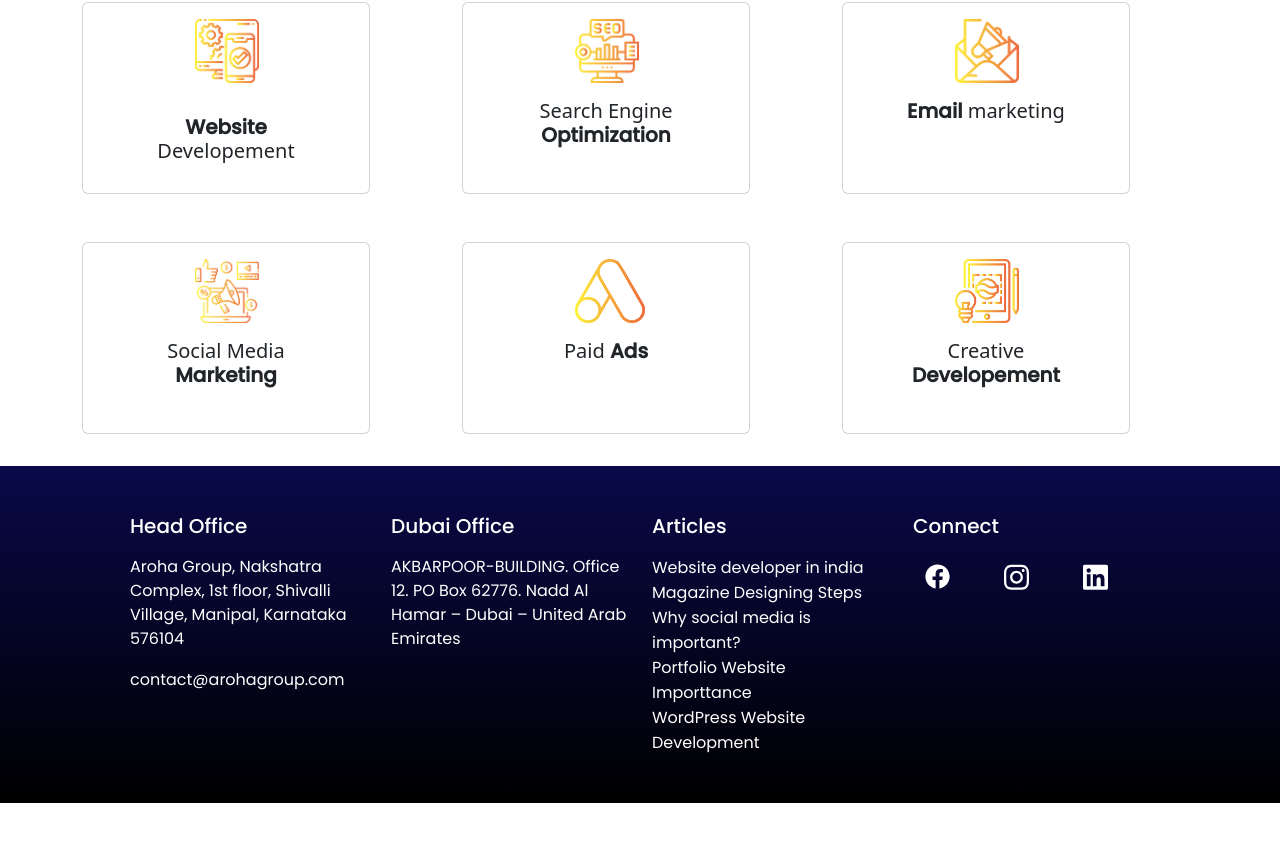
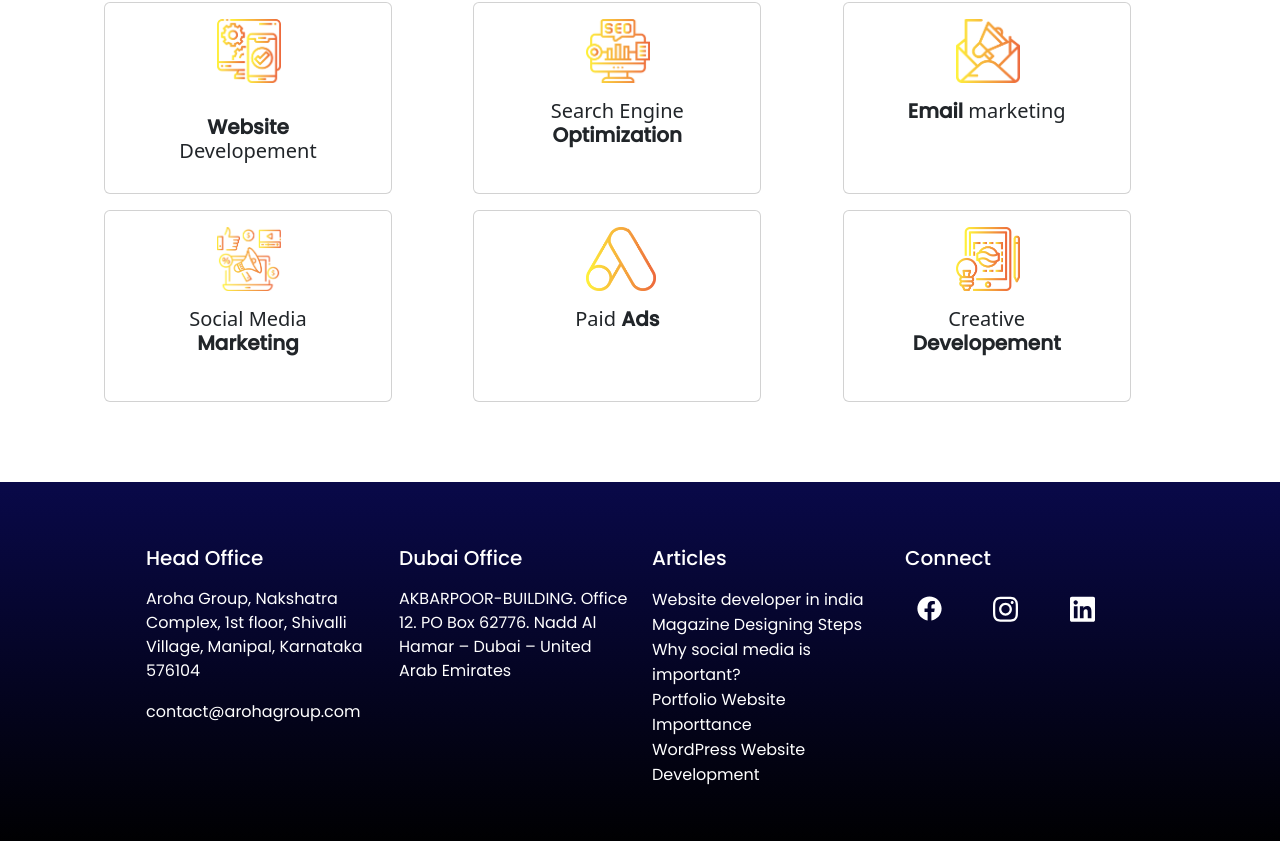
Before and after one commit to zeeyan23/Arohawebsite, a React (Create React App) app: page /#/ in a window 1280 px wide. Shown: the part 1115-1956 px from the top of the page. Before the commit the page ends 1918 px from the top, so only its background shows below. Built offline with nearby package versions, Linux system fonts and the light colour scheme.

Commit message:
updated code

```diff
--- a/src/components/Footer/Footer.js
+++ b/src/components/Footer/Footer.js
@@ -3,7 +3,7 @@ import classes from '../Footer/footer.module.css'
 function Footer(){
     return(
         <Container className={classes.footerContainer}>
-            <Row className="p-5">
+            <Row className={classes.footerContainerRow}>
                 <Col className={classes.colStyle}>
                 <Container>
                     <Col>
@@ -26,7 +26,7 @@ function Footer(){
                     <Container className={classes.cont}>
                         <Col className="tabletColo">
                             <Row className={classes.articleStyle}><h5 className={classes.textHeadingStyle}>Articles</h5></Row>
-                            <Row className="mt-3"><a className={classes.mailTextColor}  href="https://arohagroup.com/tips-to-make-a-high-quality-website-development/" target='_blank'>Website developer in india</a></Row>
+                            <Row className="mt-3"><a className={classes.mailTextColor} id='link1'  href="https://arohagroup.com/tips-to-make-a-high-quality-website-development/" target='_blank'>Website developer in india</a></Row>
                             <Row><a className={classes.mailTextColor} href="https://arohagroup.com/graphic-design-in-udupi-manipal/" target='_blank'>Magazine Designing Steps</a></Row>
                             <Row className={classes.links}><a className={classes.mailTextColor} href="https://arohagroup.com/why-social-media-is-important-to-your-business/" target='_blank'>Why social media is important?</a></Row>
                             <Row className={classes.links}><a className={classes.mailTextColor} href="https://arohagroup.com/portfolio-website-developers-in-udupi-mangalore/" target='_blank'>Portfolio Website Importtance</a></Row>
--- a/src/components/Footer/footer.module.css
+++ b/src/components/Footer/footer.module.css
@@ -34,6 +34,9 @@
   padding-bottom: 1em;
 } */
 
+.footerContainerRow{
+  padding: 3rem;
+}
 .contactStyle{
   display: contents;
 }
@@ -76,6 +79,16 @@
     .links{
       text-align: initial;
     }
+    .footerContainerRow{
+      padding: 4rem;
+    }
+    #link1{
+      text-align: initial;
+    }
+    .colStyleArticle{
+      text-align: initial;
+    }
+
     /* .colStyle{
       display: none;
     } */
--- a/src/components/Form/Form.module.css
+++ b/src/components/Form/Form.module.css
@@ -71,11 +71,3 @@ margin-right: 90%;
       margin-top: 1em;
     }
   }
-
-  @media only screen and (max-width: 768px) {
-
-
-    .Form{
-      width: inherit;
-    }
-  }
--- a/src/components/Navbar/header.module.css
+++ b/src/components/Navbar/header.module.css
@@ -82,8 +82,8 @@
   @media only screen and (max-width: 600px) {
     .nav{
         position: fixed;
-       top: 2%;
-       margin-left: 4%;
+       top: 6%;
+       margin-left: 6%;
        width: 80%;
        box-shadow: 0 4px 8px 0 rgba(0, 0, 0, 0.2), 0 6px 20px 0 rgba(0, 0, 0, 0.19);
        border-radius: 13px;
@@ -91,3 +91,17 @@
 
     }
   }
+
+
+  @media only screen and (max-width: 768px) {
+    .nav{
+        position: fixed;
+       top: 9%;
+       margin-left: 6%;
+       width: 80%;
+       box-shadow: 0 4px 8px 0 rgba(0, 0, 0, 0.2), 0 6px 20px 0 rgba(0, 0, 0, 0.19);
+       border-radius: 13px;
+       padding: 13px;
+
+    }
+  }
--- a/src/components/OurServices/OurServices.js
+++ b/src/components/OurServices/OurServices.js
@@ -9,13 +9,13 @@ import Ads from '../../assets/ads.png'
 
 function OurServices() {
   return (
-    <Container id="services">
+    <Container className={classes.Container} id="services">
       <Row>
         <Col className="mt-5">
           <h2 className={classes.boldText}>Our Services</h2>
         </Col>
       </Row>
-      <Row className="mt-5">
+      <Row className="mt-5" id={classes.rowLeft}>
         <Col>
           <Card className={classes.ourservices}>
             <Card.Img
@@ -47,7 +47,7 @@ function OurServices() {
             </Card.Body>
           </Card>
         </Col>
-        <Col className={classes.mobileStyle}>
+        <Col className={classes.mobileStyle} id={classes.em}>
           <Card className={classes.ourservices}>
             <Card.Img
               variant="top"
@@ -61,9 +61,7 @@ function OurServices() {
             </Card.Body>
           </Card>
         </Col>
-      </Row>
-      <Row className="mt-5">
-        <Col className={classes.mobileStyle} id='sp'>
+        <Col className={classes.mobileStyle} id={classes.sp}>
           <Card className={classes.ourservices}>
             <Card.Img
               variant="top"
@@ -77,7 +75,7 @@ function OurServices() {
             </Card.Body>
           </Card>
         </Col>
-        <Col className={classes.mobileStyle}>
+        <Col className={classes.mobileStyle} id={classes.sp}>
           <Card className={classes.ourservices}>
             <Card.Img
               variant="top"
@@ -91,7 +89,7 @@ function OurServices() {
             </Card.Body>
           </Card>
         </Col>
-        <Col className={classes.mobileStyle}>
+        <Col className={classes.mobileStyle} id={classes.sp}>
           <Card className={classes.ourservices} id='creativeDevelopement'>
             <Card.Img
               variant="top"
@@ -106,6 +104,9 @@ function OurServices() {
           </Card>
         </Col>
       </Row>
+      <Row className="mt-5">
+
+      </Row>
     </Container>
   );
 }
--- a/src/components/OurServices/ourservices.module.css
+++ b/src/components/OurServices/ourservices.module.css
@@ -11,6 +11,13 @@
      width: 18rem;
      padding: 1em;
      height: 12rem
+}
+.Container{
+    max-width: 70rem;
+
+}
+#sp{
+    margin-top: 1em;
 }
 
 @media only screen and (max-width: 680px) {
@@ -28,4 +35,26 @@
     .paidTextStyle{
         margin-right: 1em;
     }
+    /* #rowLeft{
+        margin-left: 0.5em;
+    } */
+
 }
+
+@media only screen and (min-width: 768px){
+   #em{
+    margin-top: 1em;
+   }
+   #rowLeft{
+    margin-left: 2em;
+   }
+}
+
+@media only screen and (min-width: 1024px){
+    #em{
+     margin-top: 0em;
+    }
+    #rowLeft{
+        margin-left: 0em;
+    }
+ }
--- a/src/pages/dashboard.module.css
+++ b/src/pages/dashboard.module.css
@@ -35,3 +35,20 @@
         margin-top: 8em;
     }
   }
+
+  @media only screen and (min-width: 768px){
+    .imageResStyle{
+        display: none;
+    }
+    .imageStyle{
+        display: contents;
+    }
+ }
+ @media only screen and (min-width: 1024px){
+    .imageResStyle{
+        display: block;
+    }
+    .imageStyle{
+        display: block;
+    }
+ }
```
